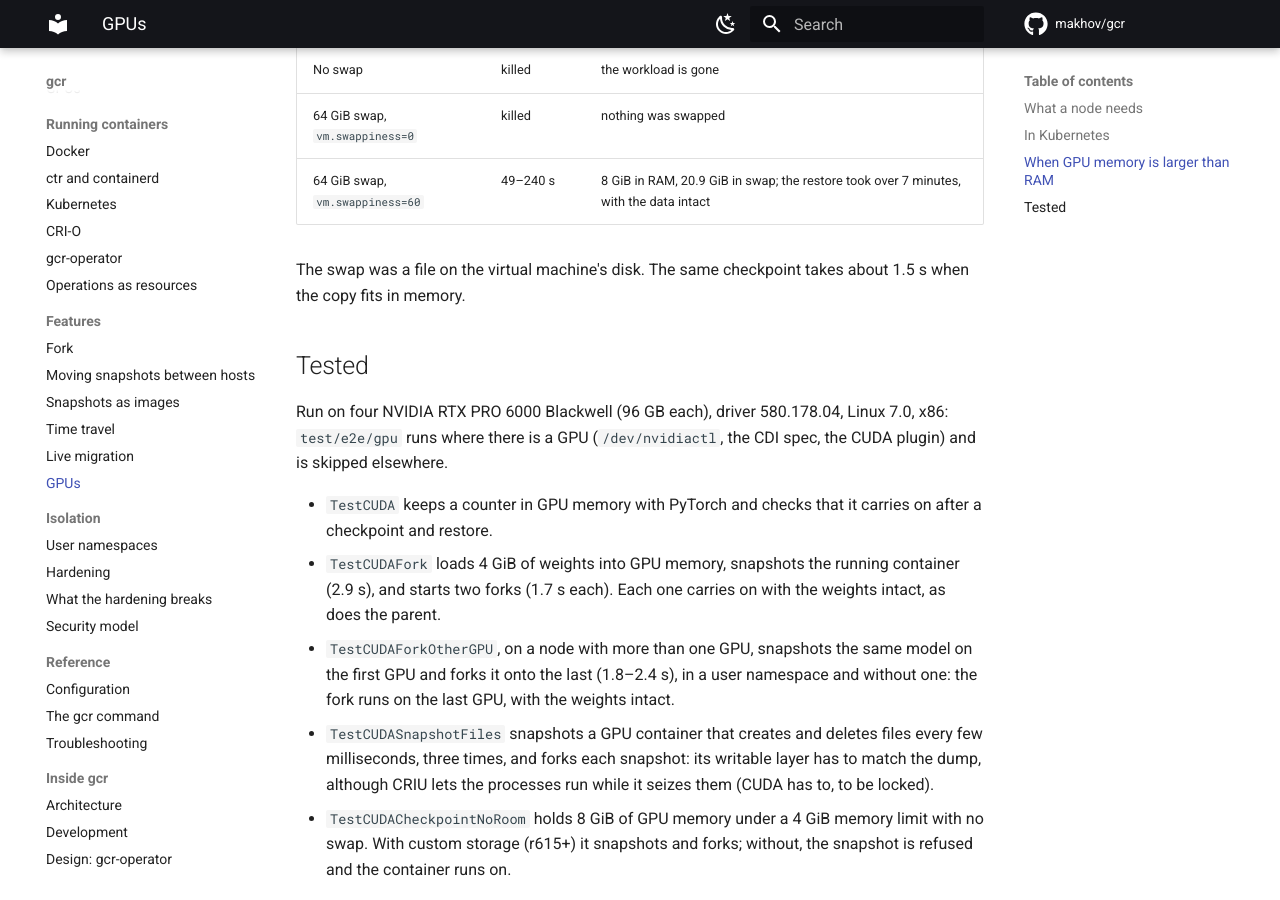
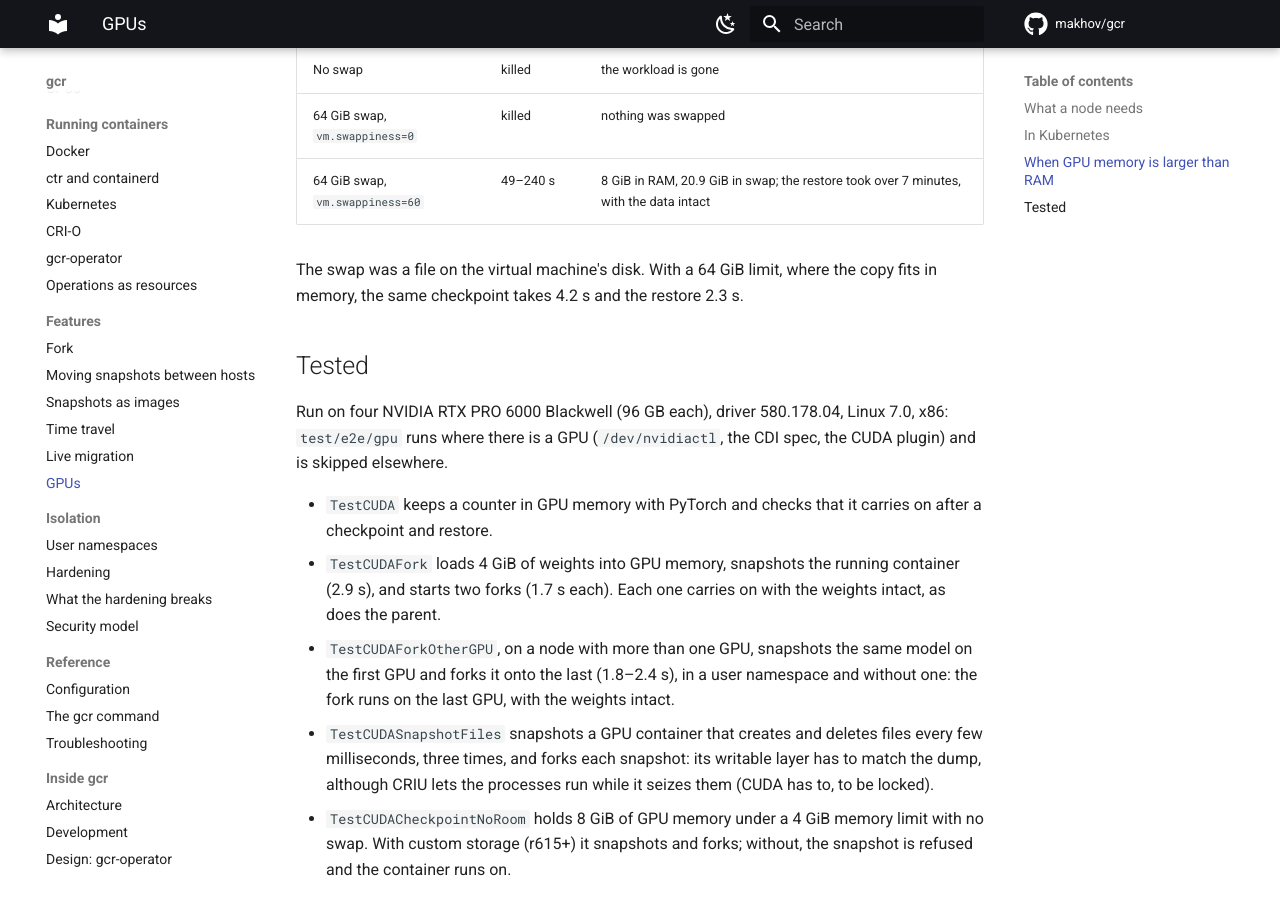
Before and after one commit to makhov/gcr, an MkDocs documentation site: the page built from docs/gpus.md, in a window 1280 px wide and 900 px high, scrolled down 4031 px. Built offline with MkDocs 1.6.1 and Material for MkDocs 9.7.7, drawn with Linux system fonts in a browser that asks for light colours; comment, search, counter and statistics services are not loaded.

Commit message:
docs/gpus.md: the in-memory checkpoint takes 4.2 s, not 1.5 s (#127)
The 1.5 s was how long the run killed for lack of memory lasted, not a
checkpoint that fit. Measured with a 64 GiB limit: checkpoint 4.2 s,
restore 2.3 s, data intact.

```diff
--- a/docs/gpus.md
+++ b/docs/gpus.md
@@ -197,8 +197,9 @@ container limited to 8 GiB, through the driver's checkpoint API:
 | 64 GiB swap, `vm.swappiness=0` | killed | nothing was swapped |
 | 64 GiB swap, `vm.swappiness=60` | 49–240 s | 8 GiB in RAM, 20.9 GiB in swap; the restore took over 7 minutes, with the data intact |
 
-The swap was a file on the virtual machine's disk. The same checkpoint
-takes about 1.5 s when the copy fits in memory.
+The swap was a file on the virtual machine's disk. With a 64 GiB limit,
+where the copy fits in memory, the same checkpoint takes 4.2 s and the
+restore 2.3 s.
 
 ## Tested
 
```
